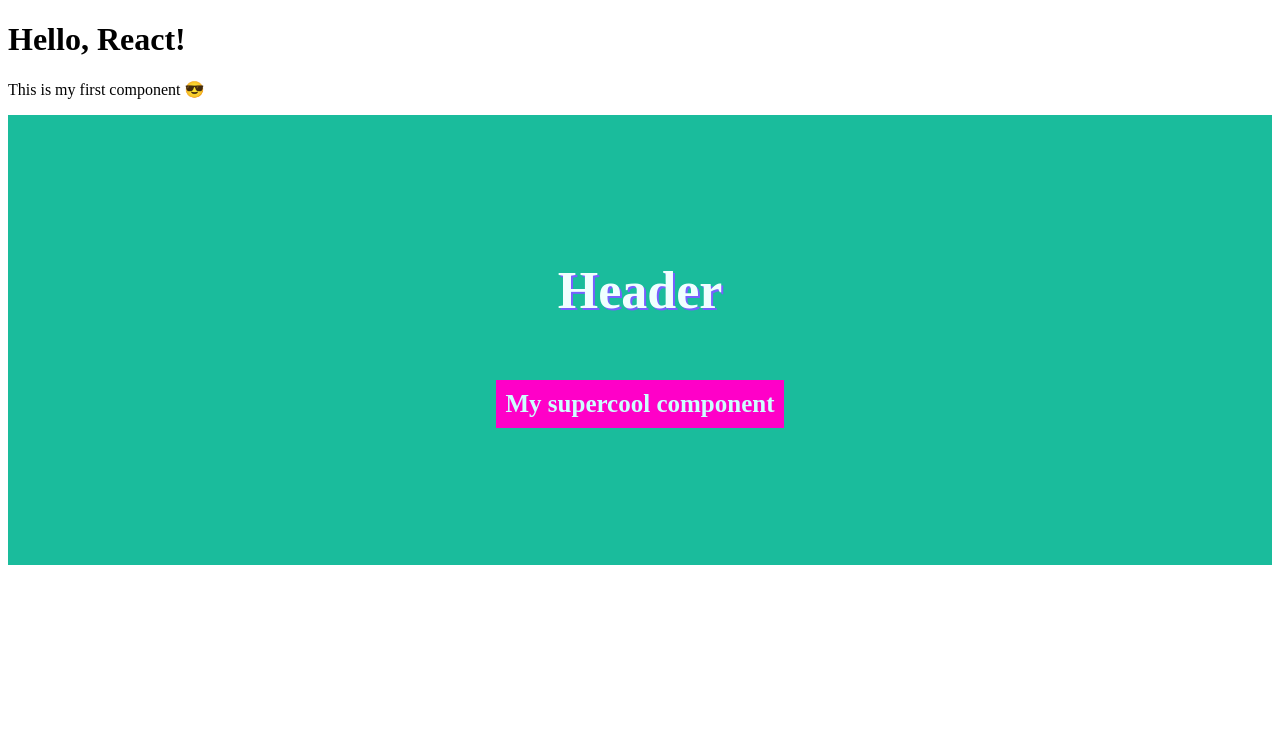
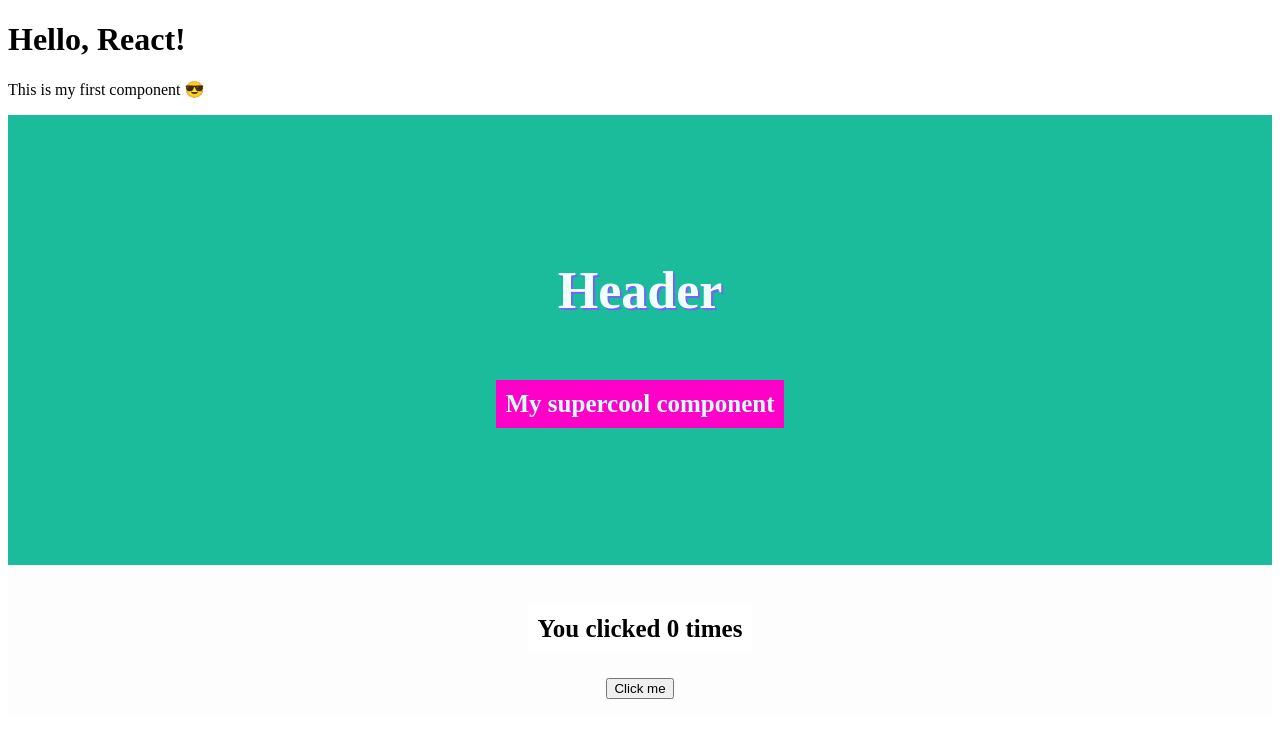
Before and after one commit to lockey2021/juta_portfolio, a React (Create React App) app: page / in a window 1280 px wide. Shown: the top 738 px of the page. Built offline with nearby package versions, Linux system fonts and the light colour scheme.

Commit message:
fifth upload

```diff
--- a/src/App.tsx
+++ b/src/App.tsx
@@ -1,13 +1,15 @@
 // App.tsx
 import React from 'react'
 import MyFirstComponent from './components/myFirstComponent';
-import SomeExampleComponent from './components/example/someExampleComponent'
+import SomeExampleComponent from './components/example/someExampleComponent';
+import ClickCount from './components/example/clickCount';
 
 const App: React.FC = () => {
   return (
     <div>
       <MyFirstComponent />
       <SomeExampleComponent />
+      <ClickCount />
     </div>
   )
 }
--- /dev/null
+++ b/src/components/example/clickCount.module.scss
@@ -0,0 +1,17 @@
+.container {
+    width: 100%;
+    height: 150px;
+    background: #fefdfe;
+    display: flex;
+    flex-direction: column;
+    justify-content: center;
+    align-items: center;
+
+    p {
+      font-weight: 700;
+      font-size: 25px;
+      color: rgb(0, 0, 0);
+      background: rgb(255, 255, 255);
+      padding: 10px;
+    }
+  }
--- /dev/null
+++ b/src/components/example/clickCount.tsx
@@ -0,0 +1,20 @@
+import styles from './clickCount.module.scss'
+import React, {useState} from 'react';
+
+type ClickCountProps = {
+
+}
+
+const ClickCount: React.FC<ClickCountProps> = () => {
+  const [count, setCount] = useState(0);
+  return (
+    <div className={styles.container}>
+      <p>You clicked {count} times</p>
+      <button onClick={() => setCount(count + 1)}>
+        Click me
+      </button>
+    </div>
+  )
+}
+
+export default ClickCount
```
